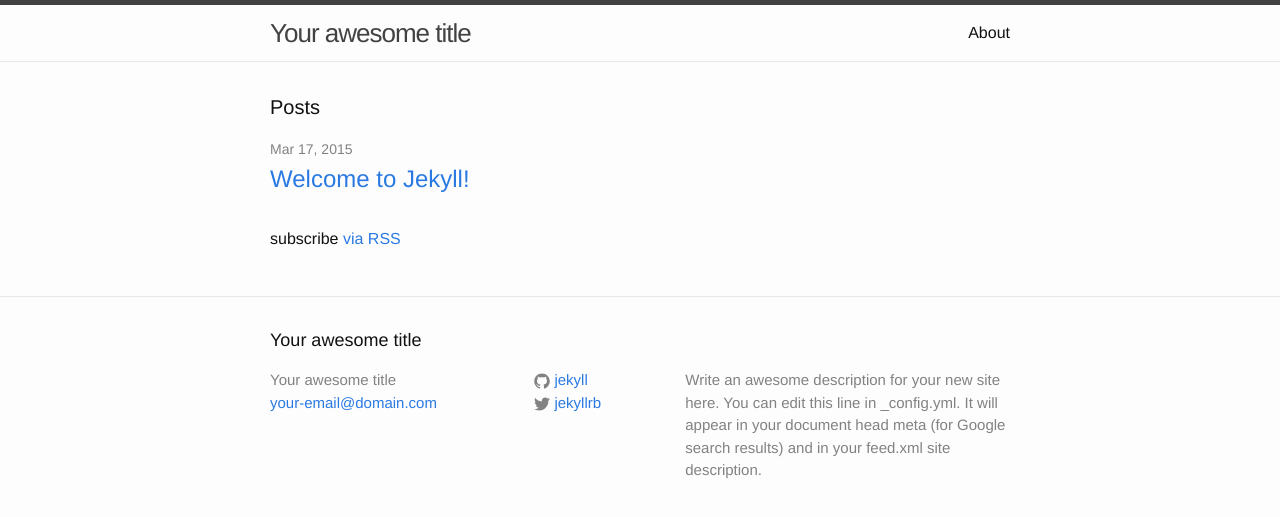
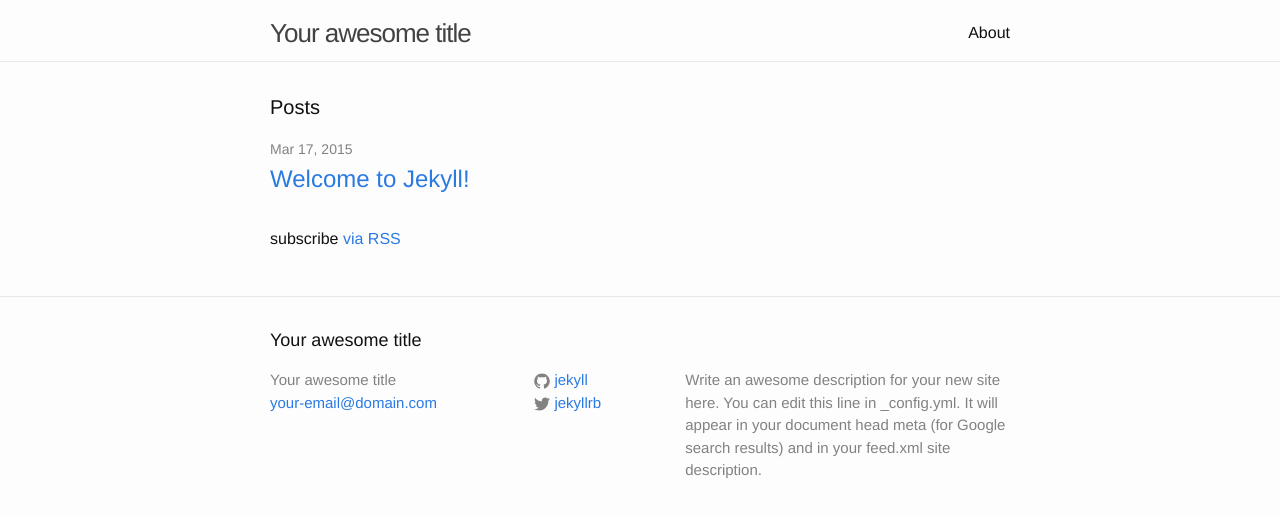
Before and after one commit to konjoot/konjoot.github.io, a Jekyll site: the page built from index.html, in a window 1280 px wide. Shown: the top 517 px of the page. Built offline with Jekyll 4.4.1, drawn with Linux system fonts in a browser that asks for light colours.

Commit message:
transparent border in header

```diff
--- a/_sass/_layout.scss
+++ b/_sass/_layout.scss
@@ -2,7 +2,7 @@
  * Site header
  */
 .site-header {
-    border-top: 5px solid $grey-color-dark;
+    border-top: 5px solid transparent;
     border-bottom: 1px solid $grey-color-light;
     min-height: 56px;
 
```
